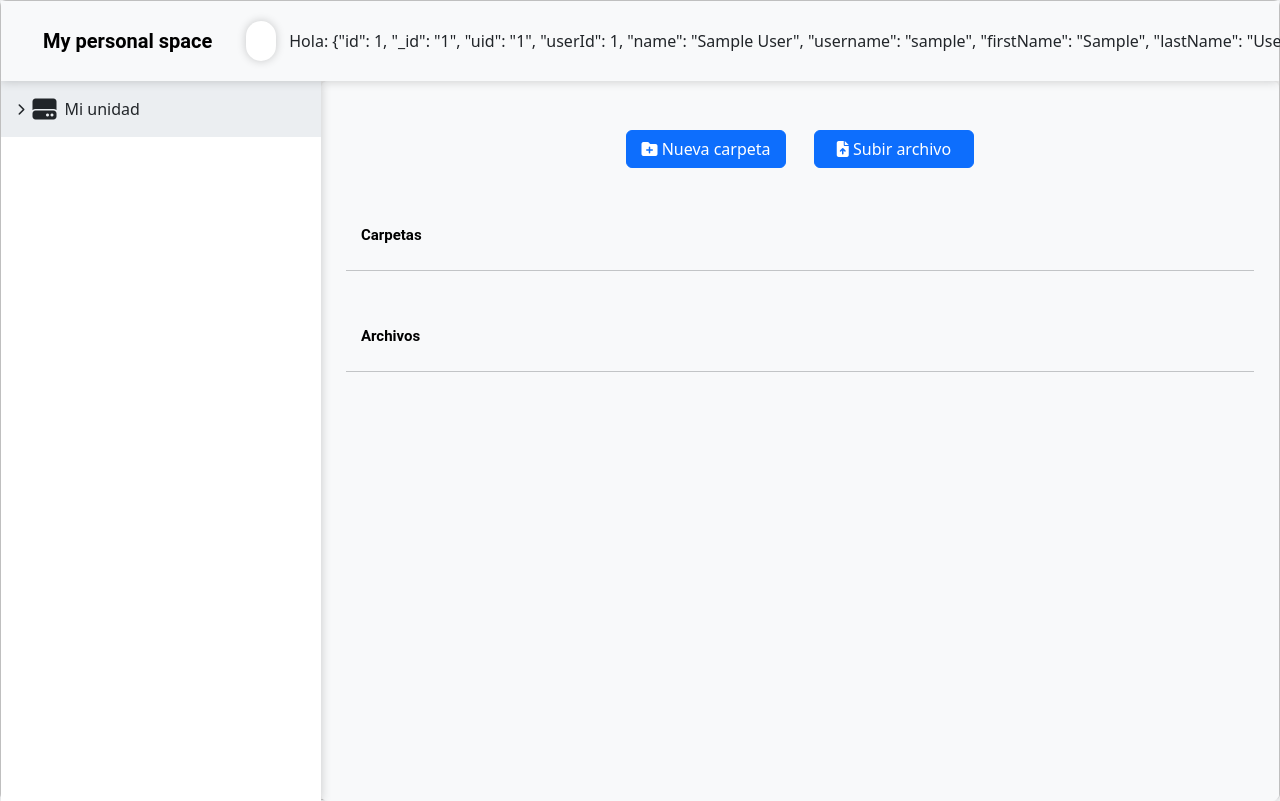
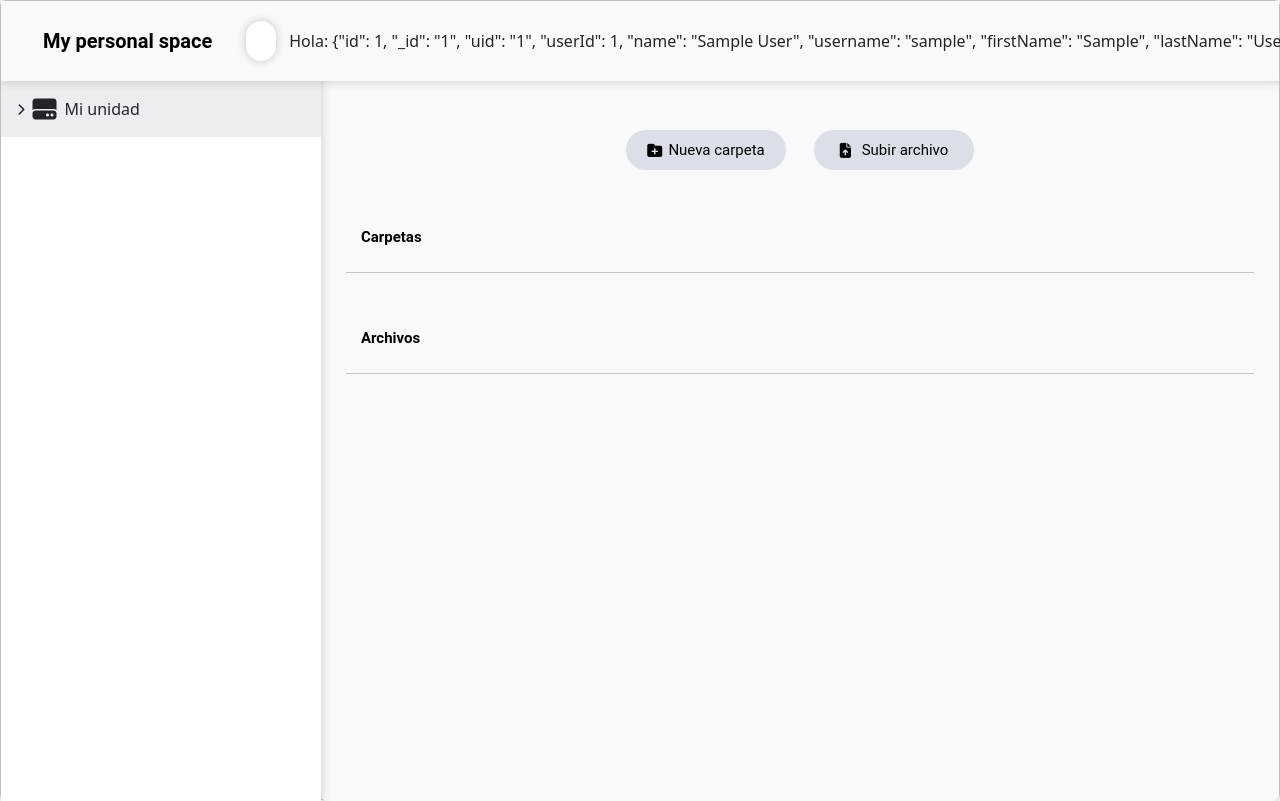
Before and after one commit to blackcoderweb/mypersonalspace, a React (Vite) app: page /#/dashboard in a window 1280 px wide. Shown: the top 801 px of the page. Built offline with nearby package versions, Linux system fonts and the light colour scheme; sample sign-in values are in the browser's storage.

Commit message:
Estilos botones y folders actualizados

```diff
--- a/src/components/DeleteModal.jsx
+++ b/src/components/DeleteModal.jsx
@@ -23,7 +23,7 @@ export const DeleteModal = ({type, name}) => {
           <Button variant="secondary" onClick={handleClose}>
             Cancelar
           </Button>
-          <Button variant="outline-danger" onClick={handleClose}>
+          <Button variant="danger" onClick={handleClose}>
             Confirmar
           </Button>
         </Modal.Footer>
--- a/src/components/FileModal.jsx
+++ b/src/components/FileModal.jsx
@@ -41,7 +41,8 @@ export const FileModal = ({ action, title, label }) => {
     <>
       {action === "upload" ? (
         <Button
-          style={{ width: "10rem" }}
+          id="uploadFileButton"
+          style={{ width: "10rem"}}
           onClick={handleShow}
         >
           <i className="fa-solid fa-file-arrow-up"></i> Subir archivo
@@ -89,7 +90,7 @@ export const FileModal = ({ action, title, label }) => {
             Cancelar
           </Button>
           <Button
-            variant="primary"
+            id="modalButton"
             onClick={action === "upload" ? handleUploadFile : handleUpdateFile}
           >
             Aceptar
--- a/src/components/FolderFileItem.jsx
+++ b/src/components/FolderFileItem.jsx
@@ -7,7 +7,7 @@ export const FolderFileItem = ({ type, item, imageSrc }) => {
     <Card
   id="folderFileItem"
   border="light"
-  style={{ width: "12rem", height:"12rem", margin: "1rem" }}
+  style={{ width: "10rem", height:"8rem", margin: "0.5rem" }}
 >
   <div className="d-flex justify-content-between align-items-center"
   style={{
@@ -19,7 +19,7 @@ export const FolderFileItem = ({ type, item, imageSrc }) => {
         variant="top"
         src={imageSrc}
       />
-    <div style={{ overflow: 'hidden', textOverflow: 'ellipsis' }}>
+    <div style={{ overflow: 'hidden', textOverflow: 'ellipsis', fontSize:"15px" }}>
       {item.name}
     </div>
     <div>
@@ -27,7 +27,7 @@ export const FolderFileItem = ({ type, item, imageSrc }) => {
     </div>
   </div>
   <Card.Img
-        style={{ width: "10rem" }}
+        style={{ width: "5rem" }}
         variant="top"
         src={imageSrc}
       />
--- a/src/components/FolderModal.jsx
+++ b/src/components/FolderModal.jsx
@@ -43,6 +43,7 @@ export const FolderModal = ({ action, title, label, buttonText }) => {
     <>
       {action === "create" ? (
         <Button
+          id="createFolderButton"
           style={{ width: "10rem" }}
           onClick={handleShow}
         >
@@ -82,7 +83,7 @@ export const FolderModal = ({ action, title, label, buttonText }) => {
             Cancelar
           </Button>
           <Button
-            variant="primary"
+            id="modalButton"
             onClick={
               action === "create" ? handleCreateFolder : handleUpdateFolder
             }
--- a/src/components/Hero.jsx
+++ b/src/components/Hero.jsx
@@ -34,14 +34,14 @@ export const Hero = () => {
       <section id="folders-files" className="pt-5" style={{ width: "95%" }}>
         <h5>Carpetas</h5>
         <hr />
-        <Row xs={1} md={4} className="g-2 justify-content-md-center">
+        <Row xs={2} md={6} className="g-2">
           {folders && folders.map((folder) => (
             <FolderFileItem key={folder.id} type="carpeta" item={folder} imageSrc="/images/folder.png" />
           ))}
         </Row>
         <h5 className="pt-5">Archivos</h5>
         <hr />
-        <Row xs={1} md={4} className="g-2 justify-content-md-center">
+        <Row xs={2} md={6} className="g-2 pb-5">
           {files && files.map((file) => (
             <FolderFileItem key={file.id} type="archivo" item={file} imageSrc="/images/file.png" />
           ))}
--- a/src/components/Navigation.jsx
+++ b/src/components/Navigation.jsx
@@ -6,24 +6,28 @@ import NavDropdown from "react-bootstrap/NavDropdown";
 import useAuth from "../hooks/useAuth";
 
 export const Navigation = () => {
-
-  const {auth} = useAuth()
+  const { auth } = useAuth();
 
   return (
-      <Navbar id="navbar" expand="lg" style={{ height: '10vh'}}>
+    <Navbar id="navbar" expand="lg" style={{ height: "10vh" }}>
       <Container fluid>
         <Navbar.Brand className="logo">My personal space</Navbar.Brand>
-          <Navbar.Toggle aria-controls="navbarScroll" />
-          <Navbar.Collapse id="navbarScroll">
         <Nav
           className="me-auto my-2 my-lg-0"
           style={{ maxHeight: "100px" }}
           navbarScroll
+        ></Nav>
+        <div
+          style={{
+            width: "100%",
+            display: "flex",
+            justifyContent: "center",
+            alignItems: "center",
+          }}
         >
-            </Nav>
-            <div style={{ width: '100%',display: 'flex', justifyContent:'center', alignItems: 'center' }}>
-            <Form className="d-flex" style={{width: '80%'}}>
-              <Form.Control size="lg"
+          <Form className="d-flex" style={{ width: "80%" }}>
+            <Form.Control
+              size="lg"
               type="search"
               placeholder="Buscar archivo o carpeta"
               className="search-input"
@@ -31,13 +35,17 @@ export const Navigation = () => {
             />
           </Form>
         </div>
-            <NavDropdown title={`Hola: ${auth}`} id="navbarScrollingDropdown" style={{paddingLeft: '1rem', paddingRight:'1rem'}}>
-                <NavDropdown.Item href="/dashboard/logout"><i className="fa-solid fa-arrow-right-from-bracket"></i> Cerrar sesión
+        <NavDropdown
+          title={`Hola: ${auth}`}
+          id="navbarScrollingDropdown"
+          style={{ paddingLeft: "1rem", paddingRight: "1rem" }}
+        >
+          <NavDropdown.Item href="/dashboard/logout">
+            <i className="fa-solid fa-arrow-right-from-bracket"></i> Cerrar
+            sesión
           </NavDropdown.Item>
         </NavDropdown>
-
         <i className="fa-solid fa-circle-user fa-2xl"></i>
-          </Navbar.Collapse>
       </Container>
     </Navbar>
   );
--- a/src/components/ShareModal.jsx
+++ b/src/components/ShareModal.jsx
@@ -40,7 +40,7 @@ export const ShareModal = ({ type, name }) => {
           <Button variant="secondary" onClick={handleClose}>
             Cancelar
           </Button>
-          <Button variant="primary" onClick={handleClose}>
+          <Button id="modalButton" onClick={handleClose}>
             Compartir
           </Button>
         </Modal.Footer>
--- a/src/index.css
+++ b/src/index.css
@@ -53,12 +53,40 @@ h5{
   justify-content: center;
 }
 
-.search-input:hover {
+#createFolderButton, #uploadFileButton {
+  border: none;
+  padding: 20px 15px;
+  border-radius: 25px;
+  transition: all 0.1s ease-in-out;
+  outline: none;
+  width: 100%;
+  background-color: #dbdfe7;
+  font-size: 15px;
+  font-family: 'Roboto', sans-serif;
+  color: #000;
+  height: 30px;
+  display: flex;
+  align-items: center;
+  justify-content: space-evenly;
+}
+
+#createFolderButton:hover, #uploadFileButton:hover {
+  cursor: pointer;
   box-shadow: 0 0 10px rgba(0,0,0,0.4);
 }
 
-#createFolder{
-  background-color:#ebeef1;
+#modalButton{
+  background-color: #3493eb;
+  border-color: #3493eb;
+}
+
+#modalButton:hover{
+  background-color: #2578d7;
+  border-color: #2578d7;
+}
+
+.search-input:hover {
+  box-shadow: 0 0 10px rgba(0,0,0,0.4);
 }
 
 #aside {
```
Lines whose indentation alone changed are shown as unchanged.
